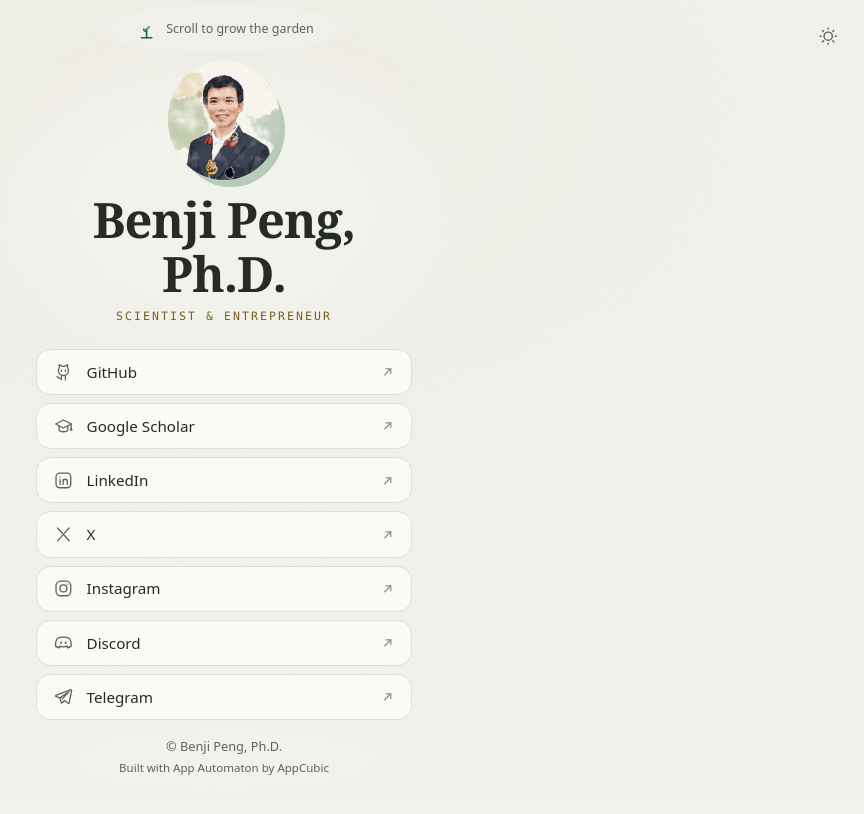
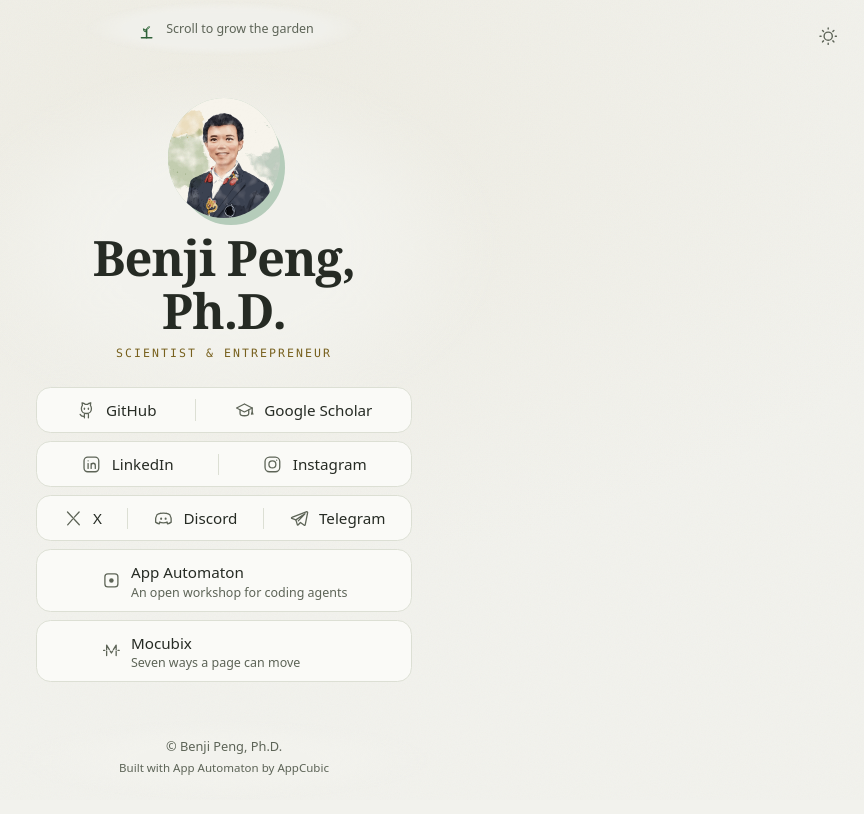
Before and after one commit to benjipeng/benji, a website built with Vite: page index.html in a window 1280 px wide. Shown: the top 814 px of the page, without its empty margins (416-1280 px from the left). Built offline with nearby package versions, Linux system fonts and the light colour scheme.

Commit message:
Bring in the card's link rows and project links, and fix relative path data
- Arrange the links in rounded rows split by hairline dividers, each link taking its name's width plus an equal share, wrapping when a row is too narrow
- Add App Automaton and Mocubix as project rows with taglines and animated icons, and list them in the JSON-LD and llms.txt
- Fill a hovered link with a brand-tinted capsule and fly in a corner arrow, left out on touch screens
- Drift whole link rows with the scroll
- Pass relative commands through the path compactor, which was cutting short the cypress sprays, fig flecks, lemon pores, and jasmine centers
- Skip the fade-in for icons with no filled marks

```diff
--- a/index.html
+++ b/index.html
@@ -49,7 +49,13 @@
             "https://x.com/benjipeng",
             "https://www.instagram.com/ben_redis/"
           ],
-          "affiliation": { "@type": "Organization", "name": "AppCubic", "url": "https://www.appcubic.com/" }
+          "affiliation": [
+            { "@type": "Organization", "name": "AppCubic", "url": "https://www.appcubic.com/" },
+            { "@type": "Organization", "name": "App Automaton", "url": "https://appautomaton.com/" }
+          ],
+          "@reverse": {
+            "creator": { "@type": "WebSite", "name": "Mocubix", "url": "https://mocubix.renocrypt.com/" }
+          }
         }
       }
     </script>
@@ -97,7 +103,8 @@
               <h1>Benji Peng, Ph.D.</h1>
               <p class="eyebrow">Scientist &amp; Entrepreneur</p>
             </header>
-            <nav class="links" aria-label="Profiles">
+            <nav class="links" aria-label="Links">
+              <div class="link-row">
                 <a class="link" data-ico="github" href="https://github.com/benjipeng" target="_blank" rel="me noopener noreferrer" style="--brand: #8b5cf6">
                   <span class="link-icon"><svg viewBox="0 0 24 24" aria-hidden="true"><path d="M6.2 10c0-1.5.4-2.8 1.2-3.8L7 3.2c1.5.2 2.9.9 3.9 1.9a8.6 8.6 0 0 1 2.2 0c1-1 2.4-1.7 3.9-1.9l-.4 3c.8 1 1.2 2.3 1.2 3.8 0 3.4-2.6 5.6-5.8 5.6S6.2 13.4 6.2 10Z"/><path class="ico-eye" d="M9.7 9.5v1.2"/><path class="ico-eye" d="M14.3 9.5v1.2"/><path d="M10 15.4c-.5 1.4-.6 3-.3 5.1"/><path d="M14 15.4c.5 1.4.6 3 .3 5.1"/><path class="ico-arm" d="M9.8 18.6c-2.3.7-3.9-.1-5-2"/></svg></span>
                   <span class="link-label">GitHub</span>
@@ -108,19 +115,23 @@
                   <span class="link-label">Google Scholar</span>
                   <svg class="link-arrow" viewBox="0 0 16 16" aria-hidden="true"><path d="M4.5 11.5 11.5 4.5"/><path d="M6 4.5h5.5V10"/></svg>
                 </a>
+              </div>
+              <div class="link-row">
                 <a class="link" data-ico="linkedin" href="https://linkedin.com/in/benjiph" target="_blank" rel="me noopener noreferrer" style="--brand: #0077b5">
                   <span class="link-icon"><svg viewBox="0 0 24 24" aria-hidden="true"><rect x="3.5" y="3.5" width="17" height="17" rx="4.2"/><path d="M8.2 11v5.6"/><path class="ico-dot" d="M8.2 7.9h.01"/><path d="M11.7 16.6v-5.6M11.7 13.2c0-1.6 1.1-2.5 2.4-2.5s2.4.9 2.4 2.5v3.4"/></svg></span>
                   <span class="link-label">LinkedIn</span>
                   <svg class="link-arrow" viewBox="0 0 16 16" aria-hidden="true"><path d="M4.5 11.5 11.5 4.5"/><path d="M6 4.5h5.5V10"/></svg>
                 </a>
+                <a class="link" data-ico="instagram" href="https://www.instagram.com/ben_redis/" target="_blank" rel="me noopener noreferrer" style="--brand: #c13584">
+                  <span class="link-icon"><svg viewBox="0 0 24 24" aria-hidden="true"><rect x="3.5" y="3.5" width="17" height="17" rx="5.2"/><circle class="ico-lens" cx="12" cy="12" r="4"/><path class="ico-flash" d="M16.9 7.1h.01"/></svg></span>
+                  <span class="link-label">Instagram</span>
+                  <svg class="link-arrow" viewBox="0 0 16 16" aria-hidden="true"><path d="M4.5 11.5 11.5 4.5"/><path d="M6 4.5h5.5V10"/></svg>
+                </a>
+              </div>
+              <div class="link-row">
                 <a class="link" data-ico="x" href="https://x.com/benjipeng" target="_blank" rel="me noopener noreferrer" style="--brand: #5c6470">
                   <span class="link-icon"><svg viewBox="0 0 24 24" aria-hidden="true"><path class="ico-stroke" d="M5.2 4.6 18.8 19.4"/><path class="ico-stroke" d="M18.6 4.6l-5.5 6"/><path class="ico-stroke" d="M10.9 13.2 5.4 19.4"/></svg></span>
                   <span class="link-label">X</span>
-                <svg class="link-arrow" viewBox="0 0 16 16" aria-hidden="true"><path d="M4.5 11.5 11.5 4.5"/><path d="M6 4.5h5.5V10"/></svg>
-              </a>
-              <a class="link" data-ico="instagram" href="https://www.instagram.com/ben_redis/" target="_blank" rel="me noopener noreferrer" style="--brand: #c13584">
-                <span class="link-icon"><svg viewBox="0 0 24 24" aria-hidden="true"><rect x="3.5" y="3.5" width="17" height="17" rx="5.2"/><circle class="ico-lens" cx="12" cy="12" r="4"/><path class="ico-flash" d="M16.9 7.1h.01"/></svg></span>
-                <span class="link-label">Instagram</span>
                   <svg class="link-arrow" viewBox="0 0 16 16" aria-hidden="true"><path d="M4.5 11.5 11.5 4.5"/><path d="M6 4.5h5.5V10"/></svg>
                 </a>
                 <a class="link" data-ico="discord" href="https://discord.com/users/787673267657244682" target="_blank" rel="me noopener noreferrer" style="--brand: #7289da">
@@ -133,6 +144,21 @@
                   <span class="link-label">Telegram</span>
                   <svg class="link-arrow" viewBox="0 0 16 16" aria-hidden="true"><path d="M4.5 11.5 11.5 4.5"/><path d="M6 4.5h5.5V10"/></svg>
                 </a>
+              </div>
+              <div class="link-row project">
+                <a class="link" data-ico="appautomaton" href="https://appautomaton.com/" target="_blank" rel="noopener" style="--brand: #4e7d6c">
+                  <span class="link-icon"><svg viewBox="0 0 24 24" aria-hidden="true"><rect class="ico-frame" x="4.5" y="4.5" width="15" height="15" rx="3.4"/><circle class="ico-core ico-fill" cx="12" cy="12" r="2.6"/></svg></span>
+                  <span class="link-label">App Automaton<span class="link-note">An open workshop for coding agents</span></span>
+                  <svg class="link-arrow" viewBox="0 0 16 16" aria-hidden="true"><path d="M4.5 11.5 11.5 4.5"/><path d="M6 4.5h5.5V10"/></svg>
+                </a>
+              </div>
+              <div class="link-row project">
+                <a class="link" data-ico="mocubix" href="https://mocubix.renocrypt.com/" target="_blank" rel="noopener" style="--brand: #d4673f">
+                  <span class="link-icon"><svg viewBox="0 0 24 24" aria-hidden="true"><path class="ico-flap-top" d="M6.5 11.2V6l3.18 5.2M17.5 11.2V6l-3.18 5.2"/><path class="ico-flap-bottom" d="M6.5 12.8V18M17.5 12.8V18M10.66 12.8 12 15l1.34-2.2"/><path d="M3 12h1.4M19.6 12h1.4"/></svg></span>
+                  <span class="link-label">Mocubix<span class="link-note">Seven ways a page can move</span></span>
+                  <svg class="link-arrow" viewBox="0 0 16 16" aria-hidden="true"><path d="M4.5 11.5 11.5 4.5"/><path d="M6 4.5h5.5V10"/></svg>
+                </a>
+              </div>
             </nav>
           </article>
         </main>
--- a/public/llms.txt
+++ b/public/llms.txt
@@ -19,3 +19,5 @@
 
 - [benji.renocrypt.com](https://benji.renocrypt.com/): Benji Peng's experimental contact card
 - [AppCubic](https://www.appcubic.com/)
+- [App Automaton](https://appautomaton.com/): an open workshop for coding agents, by AppCubic
+- [Mocubix](https://mocubix.renocrypt.com/): Benji Peng's seven ways a page can move, and a lexicon of 41 named interface effects
--- a/src/main.ts
+++ b/src/main.ts
@@ -78,38 +78,38 @@ addEventListener(
 if (!still) {
   // Entrance: time-based, on transform and opacity. The scroll drift below uses `translate`.
   animate(".card header", { y: [18, 0], opacity: [0, 1], duration: 700, ease: "out(2)" });
-  animate(".links .link", { y: [16, 0], opacity: [0, 1], duration: 550, delay: stagger(60, { start: 150 }), ease: "out(2)" });
+  animate(".link-row", { y: [16, 0], opacity: [0, 1], duration: 550, delay: stagger(60, { start: 150 }), ease: "out(2)" });
   drawIcons(550);
   followScroll();
 
   document.querySelectorAll<HTMLAnchorElement>(".link").forEach((link) => {
     const play = gesture(link);
-    if (!play) return;
     link.addEventListener("mouseenter", play);
     link.addEventListener("focus", play);
   });
 }
 
-// Scroll story: one smoothed progress value grows the garden. Links drift at staggered rates
-// in a single column, and together when they sit in two columns. The cue's seedling grows
-// along, and the cue fades out before the rising card reaches it. The value eases toward the
-// page's scroll and stops ticking once it arrives.
+// Scroll story: one smoothed progress value grows the garden. Link rows drift at staggered
+// rates, measured in the height of a one-line row so taller rows never close the gap above
+// them. The cue's seedling grows along, and the cue fades out before the rising card reaches
+// it. The value eases toward the page's scroll and stops ticking once it arrives.
 function followScroll() {
   const track = document.querySelector<HTMLElement>(".scroll-track")!;
   const header = document.querySelector<HTMLElement>(".card header")!;
-  const links = [...document.querySelectorAll<HTMLElement>(".links .link")];
+  const rows = [...document.querySelectorAll<HTMLElement>(".link-row")];
   const cue = document.querySelector<HTMLElement>(".scroll-cue")!;
   const stem = cue.querySelector<SVGPathElement>(".sprout-stem")!;
   const [left, right] = cue.querySelectorAll<SVGPathElement>(".sprout-leaf");
   stem.setAttribute("pathLength", "1");
   stem.style.strokeDasharray = "1";
-  const twoColumns = matchMedia("(max-height: 520px) and (min-aspect-ratio: 1/1)");
   let span = 1;
+  let unit = 0;
   let target = 0;
   let frame = 0;
   let last = 0;
   const measure = () => {
     span = Math.max(1, track.offsetHeight - innerHeight);
+    unit = rows[0].offsetHeight;
     onScroll();
   };
   const onScroll = () => {
@@ -122,7 +122,7 @@ function followScroll() {
     if (Math.abs(target - growth.scroll) < 5e-4) growth.scroll = target;
     const s = growth.scroll;
     header.style.translate = `0 ${-12 * s}%`;
-    links.forEach((link, i) => (link.style.translate = `0 ${-(twoColumns.matches ? 12 : 20 + i * 12) * s}%`));
+    rows.forEach((row, i) => (row.style.translate = `0 ${-(0.2 + i * 0.12) * unit * s}px`));
     cue.style.opacity = String(clamp((0.6 - s) / 0.2));
     cue.style.visibility = s < 0.6 ? "" : "hidden"; // a hidden cue costs its blur nothing
     stem.style.strokeDashoffset = String(0.22 * (1 - clamp(s / 0.45)));
@@ -364,11 +364,12 @@ function drawIcons(delay: number) {
     const start = delay + i * 70;
     const strokes = svg.querySelectorAll<SVGGeometryElement>("path, rect, circle, ellipse:not(.ico-fill)");
     animate(createDrawable(strokes), { draw: ["0 0", "0 1"], duration: 900, delay: stagger(80, { start }), ease: "inOut(2)" });
-    animate(svg.querySelectorAll(".ico-fill"), { opacity: [0, 1], duration: 400, delay: start + 600 });
+    const fills = svg.querySelectorAll(".ico-fill");
+    if (fills.length) animate(fills, { opacity: [0, 1], duration: 400, delay: start + 600 });
   });
 }
 
-function gesture(link: HTMLAnchorElement): (() => void) | undefined {
+function gesture(link: HTMLAnchorElement): () => void {
   // Pivots are in the icon's 24-unit grid.
   const q = (s: string, pivot?: string) => {
     const els = link.querySelectorAll<SVGElement>(s);
@@ -422,9 +423,24 @@ function gesture(link: HTMLAnchorElement): (() => void) | undefined {
         .add(plane, { x: 0, y: 0, opacity: 1, duration: 450, ease: "out(3)" });
       break;
     }
-    default:
-      return;
+    case "appautomaton":
+      tl.add(q(".ico-frame", "12px 12px"), { rotate: [0, 90], duration: 650, ease: "outBack(2)" })
+        .add(q(".ico-core", "12px 12px"), { scale: 1.6, duration: 160, alternate: true, loop: 1, ease: "out(2)" }, 120);
+      break;
+    case "mocubix": {
+      // A split-flap turnover: the top half folds onto the hinge, then both halves swing out.
+      const top = q(".ico-flap-top", "12px 12px");
+      const bottom = q(".ico-flap-bottom", "12px 12px");
+      tl.add(top, { scaleY: [1, 0], duration: 150, ease: "in(2)" })
+        .set(bottom, { scaleY: 0 }, 150)
+        .add(bottom, { scaleY: 1, duration: 260, ease: "out(3)" }, 150)
+        .add(top, { scaleY: 1, duration: 260, ease: "out(3)" }, 230);
+      break;
+    }
   }
+  // The corner arrow flies in from below and to the left, alongside every icon's gesture. On an
+  // <svg>, x and y are attributes, so the flight names its transforms.
+  tl.add(q(".link-arrow"), { translateX: [-7, 0], translateY: [7, 0], duration: 450, ease: "out(3)" }, 0);
   return () => {
     if (tl.paused || tl.completed) tl.restart();
   };
--- a/src/style.css
+++ b/src/style.css
@@ -188,42 +188,94 @@ h1 {
   color: var(--accent-ink);
 }
 
+/* Rows stack in one grid. Its middle columns hold the project rows' icons and names, so those
+   line up across rows while staying centered as a pair. */
 .links {
   margin-top: 2rem;
   width: 100%;
+  display: grid;
+  grid-template-columns: 1fr auto auto 1fr;
+  row-gap: 0.65rem;
+}
+
+/* Each row is one card split by hairline dividers. Every link keeps a margin around its name
+   and shares the rest of the row equally, so the dividers sit where the names need them. A row
+   too narrow for all its names at that margin wraps the last one onto a second line. A hovered
+   link fills with its brand tint as a capsule inset from the edge, and the dividers beside it
+   step aside. Rows drift with the scroll on their own layers. */
+.link-row {
+  grid-column: 1 / -1;
+  will-change: translate;
   display: flex;
-  flex-direction: column;
-  gap: 0.65rem;
+  flex-wrap: wrap;
+  border: 1px solid var(--border);
+  border-radius: 0.9rem;
+  background: var(--surface);
 }
 
 .link {
-  will-change: translate;
+  flex: auto;
+  position: relative;
+  isolation: isolate;
   display: grid;
-  grid-template-columns: auto 1fr auto;
+  grid-template-columns: auto auto;
+  justify-content: center;
   align-items: center;
-  gap: 0.8rem;
-  padding: 0.78rem 1rem;
-  border: 1px solid var(--border);
-  border-radius: 0.9rem;
-  background: var(--surface);
+  gap: 0.6rem;
+  padding: 0.78rem 0.9rem;
+  border-radius: calc(0.9rem - 1px);
   color: var(--text);
   font-size: 0.95rem;
   font-weight: 500;
   text-decoration: none;
-  transition:
-    border-color 0.2s ease,
-    background 0.2s ease,
-    box-shadow 0.2s ease;
 }
 
-.link:hover {
-  border-color: color-mix(in srgb, var(--brand) 55%, transparent);
-  background: color-mix(in srgb, var(--brand) 8%, var(--surface));
-  box-shadow: 0 6px 18px -8px color-mix(in srgb, var(--brand) 45%, transparent);
+.project,
+.project .link {
+  display: grid;
+  grid-template-columns: subgrid;
 }
 
-.link-label {
-  text-align: left;
+.project .link {
+  grid-column: 1 / -1;
+  column-gap: 0.6rem;
+}
+
+.project .link-icon {
+  grid-column: 2;
+}
+
+.project .link-label {
+  grid-column: 3;
+}
+
+.link::after {
+  content: "";
+  position: absolute;
+  inset: 3px;
+  z-index: -1;
+  border-radius: calc(0.9rem - 4px);
+  background: color-mix(in srgb, var(--brand) 9%, var(--surface));
+  box-shadow: inset 0 0 0 1px color-mix(in srgb, var(--brand) 30%, transparent);
+  opacity: 0;
+  transition: opacity 0.2s ease;
+}
+
+.link:hover::after {
+  opacity: 1;
+}
+
+.link + .link::before {
+  content: "";
+  position: absolute;
+  inset: 26% auto 26% -0.5px;
+  border-left: 1px solid var(--border);
+  transition: opacity 0.2s ease;
+}
+
+.link:hover::before,
+.link:hover + .link::before {
+  opacity: 0;
 }
 
 .link-icon {
@@ -254,22 +306,44 @@ h1 {
   stroke: none;
 }
 
+.link-label {
+  text-align: left;
+}
+
+.link-note {
+  display: block;
+  font-size: 0.78rem;
+  font-weight: 400;
+  line-height: 1.3;
+  color: var(--muted);
+}
+
+/* The corner arrow appears with the hover capsule, inside the curve of its corner, and main.ts
+   flies it in. Touch screens have no hover, so they leave it out. */
 .link-arrow {
-  height: 0.85rem;
-  width: 0.85rem;
+  position: absolute;
+  top: 0.45rem;
+  right: 0.45rem;
+  width: 0.75rem;
+  height: 0.75rem;
   fill: none;
-  stroke: var(--faint);
-  stroke-width: 1.5;
+  stroke: var(--brand);
+  stroke-width: 1.6;
   stroke-linecap: round;
   stroke-linejoin: round;
-  transition:
-    transform 0.2s ease,
-    stroke 0.2s ease;
+  opacity: 0;
+  transition: opacity 0.2s ease;
 }
 
-.link:hover .link-arrow {
-  stroke: var(--brand);
-  transform: translate(2px, -2px);
+.link:hover .link-arrow,
+.link:focus-visible .link-arrow {
+  opacity: 1;
+}
+
+@media (hover: none) {
+  .link-arrow {
+    display: none;
+  }
 }
 
 .theme-toggle {
@@ -320,7 +394,8 @@ footer a:focus-visible {
 }
 
 .link:focus-visible {
-  border-radius: 0.9rem;
+  outline-offset: -3px;
+  border-radius: calc(0.9rem - 1px);
 }
 
 footer {
@@ -383,11 +458,11 @@ footer a:hover {
 
   .links {
     margin-top: 1.5rem;
-    gap: 0.5rem;
+    row-gap: 0.5rem;
   }
 
   .link {
-    padding: 0.62rem 1rem;
+    padding-block: 0.62rem;
   }
 
   footer {
@@ -407,11 +482,11 @@ footer a:hover {
 
   .links {
     margin-top: 1.1rem;
-    gap: 0.42rem;
+    row-gap: 0.42rem;
   }
 
   .link {
-    padding: 0.5rem 0.9rem;
+    padding-block: 0.5rem;
     font-size: 0.9rem;
   }
 
@@ -430,7 +505,7 @@ footer a:hover {
   }
 
   .link {
-    padding: 0.44rem 0.85rem;
+    padding-block: 0.44rem;
   }
 }
 
@@ -462,13 +537,11 @@ footer a:hover {
 
   .links {
     margin-top: 0;
-    display: grid;
-    grid-template-columns: 1fr 1fr;
-    gap: 0.4rem;
+    row-gap: 0.4rem;
   }
 
   .link {
-    padding: 0.45rem 0.8rem;
+    padding-block: 0.45rem;
     font-size: 0.85rem;
   }
 
```
Also changed, not shown: AGENTS.md (+8 -2 lines), scripts/garden/lib.mjs (+19 -1 lines), gallery/details/cypress.svg, gallery/details/fig.svg, gallery/details/jasmine.svg, gallery/details/lemon.svg, public/garden/cypress.svg, public/garden/fig.svg, public/garden/jasmine.svg, public/garden/lemon.svg. Lines whose indentation alone changed are shown as unchanged.
